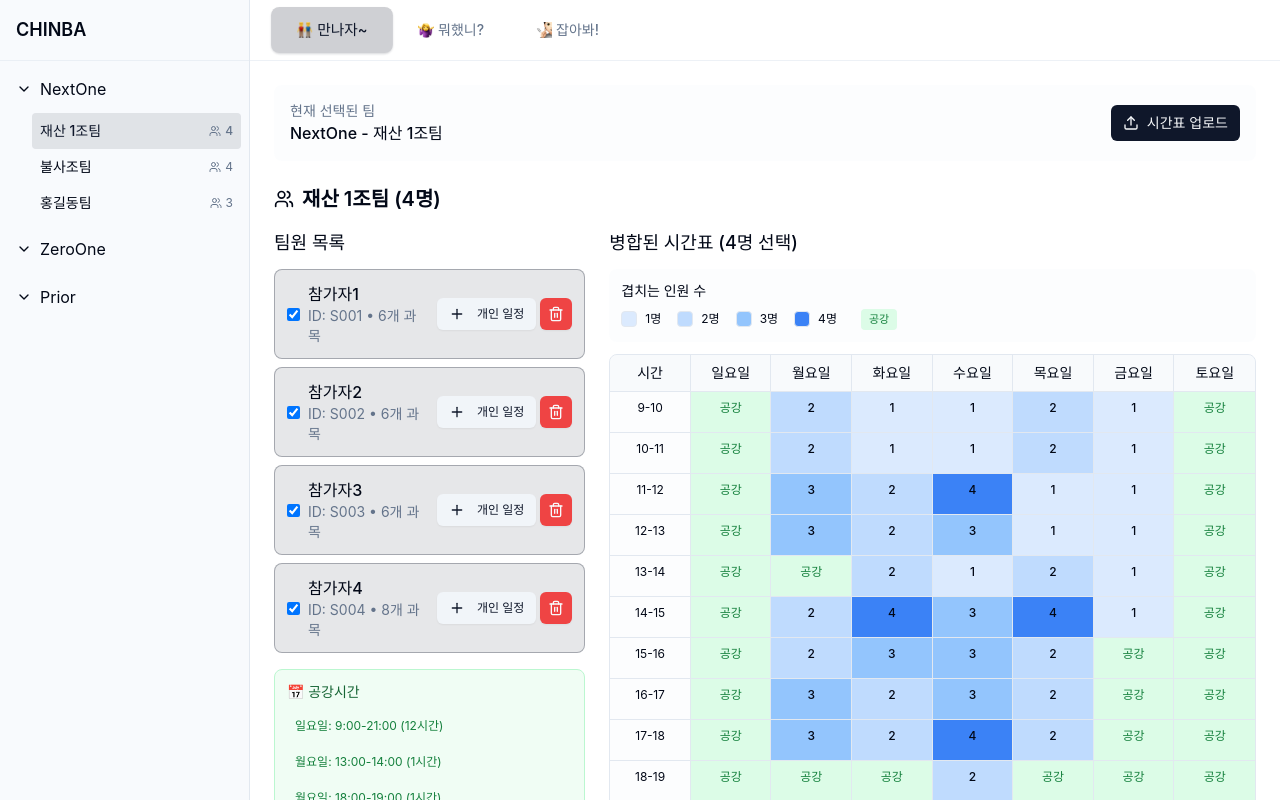
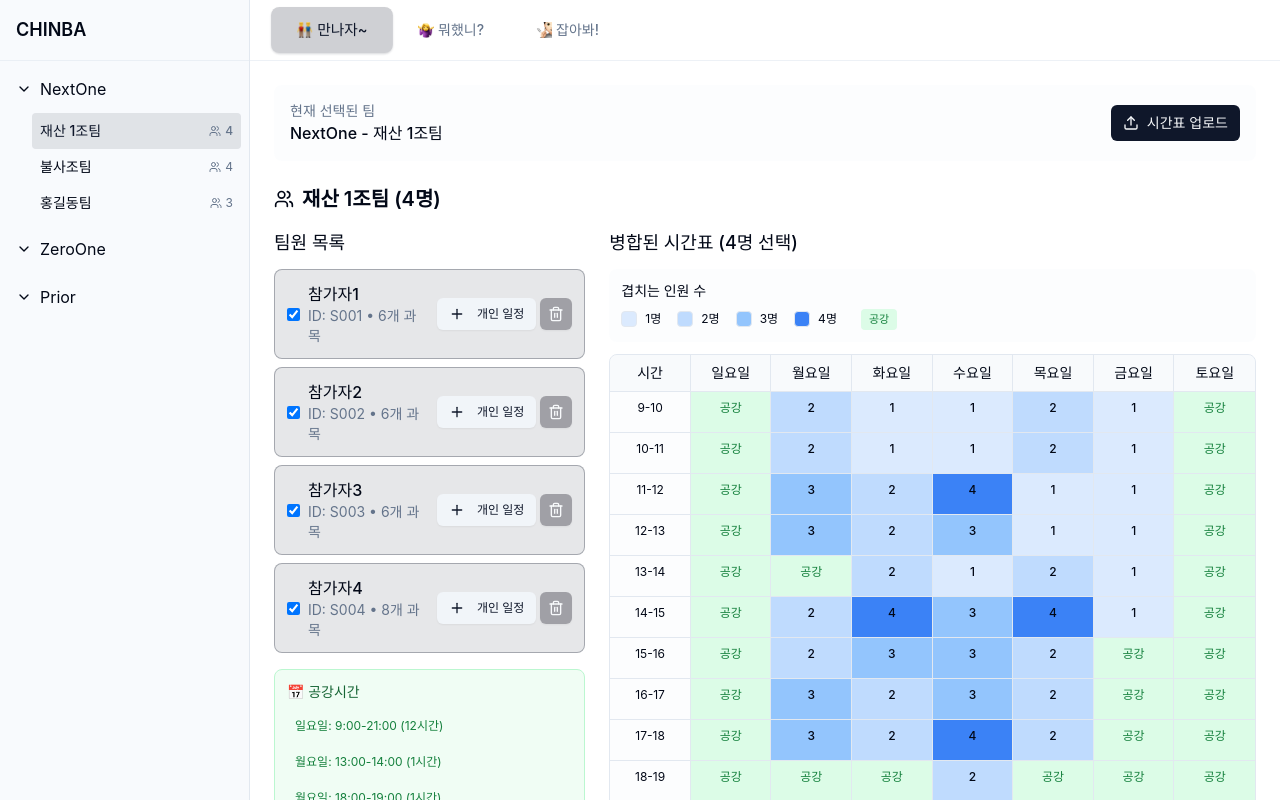
Before and after one commit to zeroone-2025/chinba-app, a React (Vite) app: page / in a window 1280 px wide. Shown: the top 800 px of the page. Built offline with nearby package versions, Linux system fonts and the light colour scheme; no server answers; a web font is replaced by a local one.

Commit message:
버튼 색상 수정

```diff
--- a/src/components/ui/button.tsx
+++ b/src/components/ui/button.tsx
@@ -12,7 +12,7 @@ const buttonVariants = cva(
         default:
           "bg-primary text-primary-foreground shadow hover:bg-primary/90",
         destructive:
-          "bg-destructive text-destructive-foreground shadow-sm hover:bg-destructive/90",
+          "bg-zinc-500/60 text-destructive-foreground shadow-sm hover:bg-destructive/90",
         outline:
           "border border-input bg-background shadow-sm hover:bg-accent hover:text-accent-foreground",
         secondary:
```
